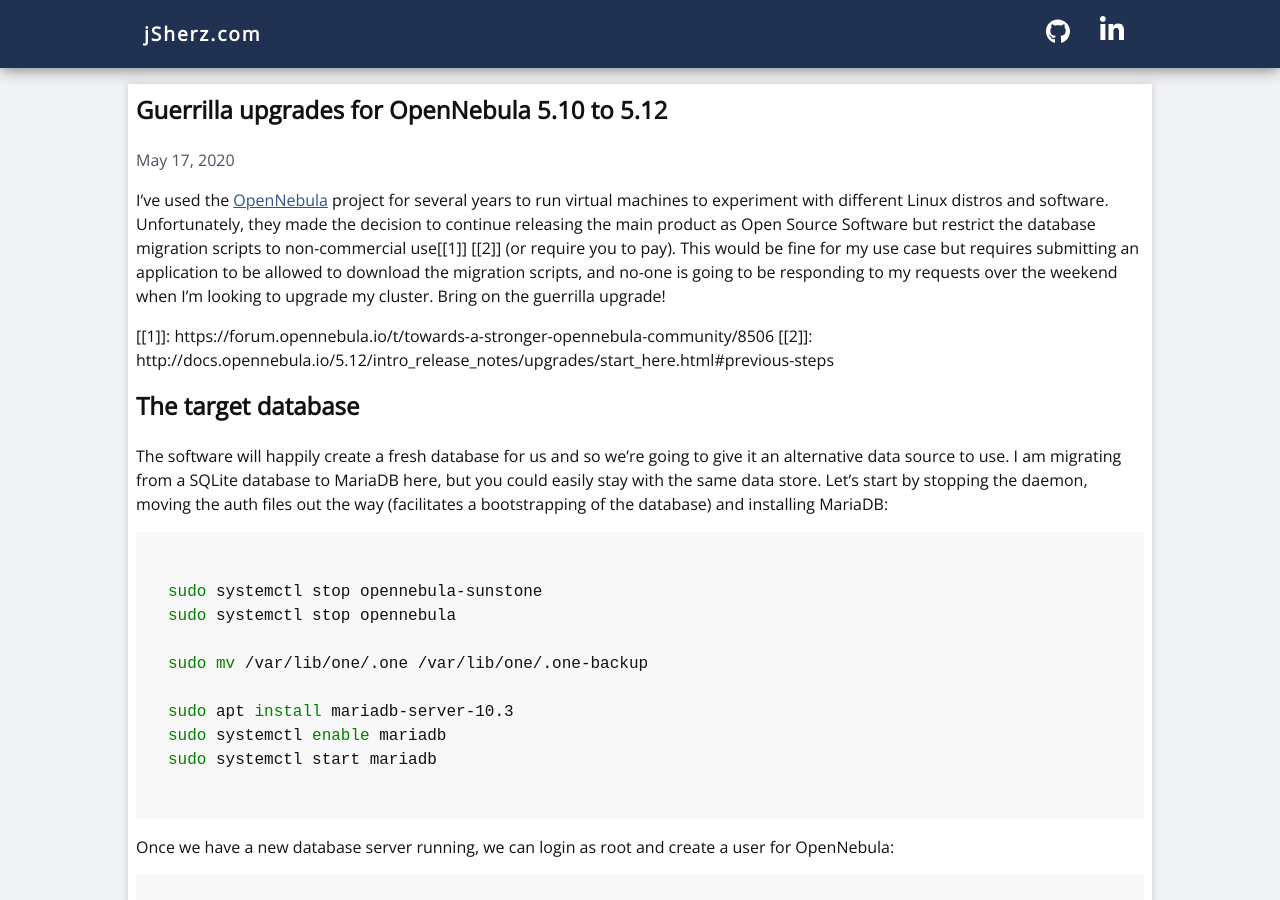
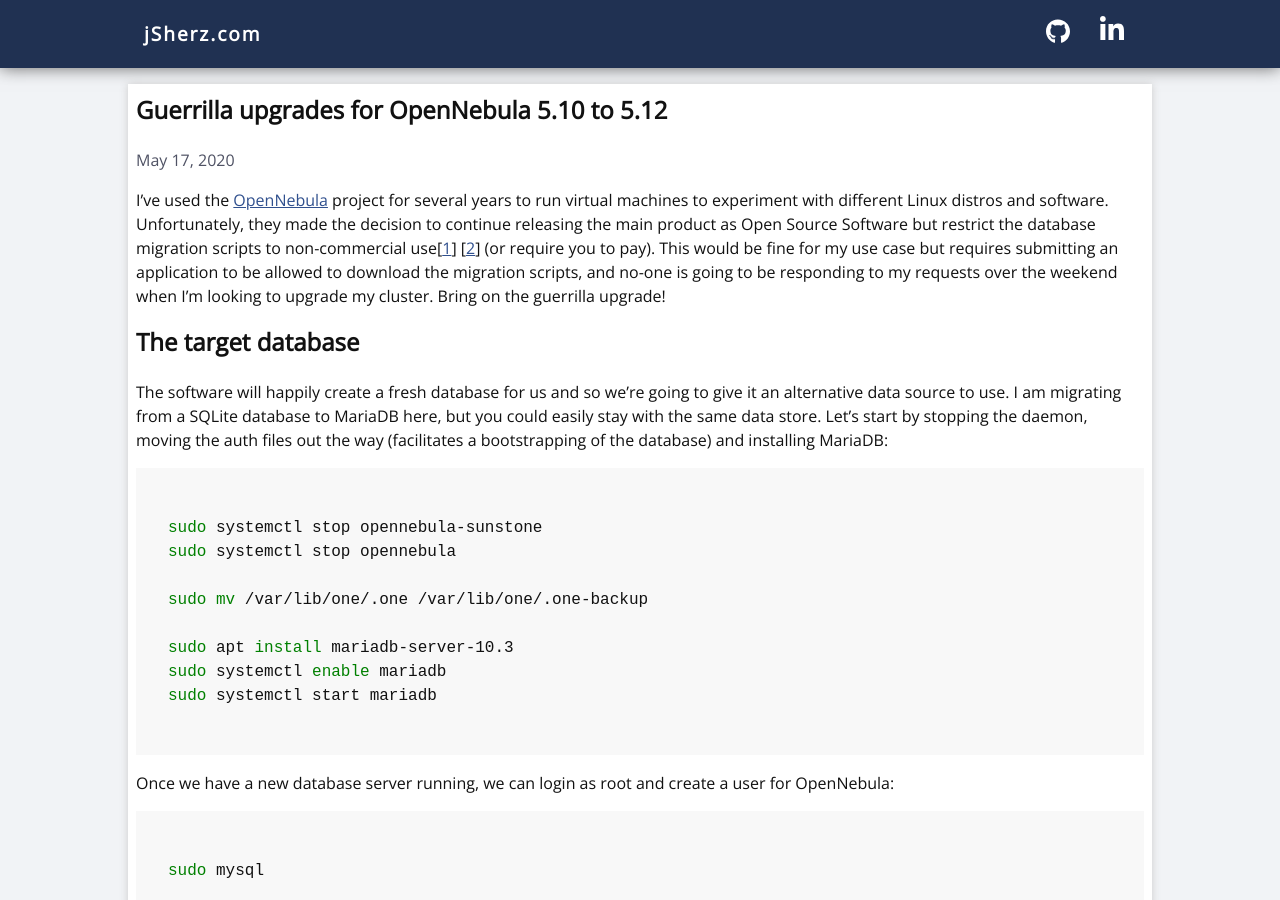
Before and after one commit to jSherz/jsj-blog, a Jekyll site: the page built from _posts/2020-10-10-guerilla-upgrades-for-open-nebula-5-10.markdown, in a window 1280 px wide and 900 px high. Built offline with Jekyll 4.4.1, drawn with Linux system fonts in a browser that asks for light colours; comment, search, counter and statistics services are not loaded.

Commit message:
Fix links.

```diff
--- a/_posts/2020-10-10-guerilla-upgrades-for-open-nebula-5-10.markdown
+++ b/_posts/2020-10-10-guerilla-upgrades-for-open-nebula-5-10.markdown
@@ -12,15 +12,15 @@
 I've used the [OpenNebula] project for several years to run virtual machines to
 experiment with different Linux distros and software. Unfortunately, they made
 the decision to continue releasing the main product as Open Source Software but
-restrict the database migration scripts to non-commercial use[\[1\]] [\[2\]] (or
+restrict the database migration scripts to non-commercial use\[[1]\] \[[2]\] (or
 require you to pay). This would be fine for my use case but requires submitting
 an application to be allowed to download the migration scripts, and no-one is
 going to be responding to my requests over the weekend when I'm looking to
 upgrade my cluster. Bring on the guerrilla upgrade!
 
 [OpenNebula]: https://www.opennebula.io
-[\[1\]]: https://forum.opennebula.io/t/towards-a-stronger-opennebula-community/8506
-[\[2\]]: http://docs.opennebula.io/5.12/intro_release_notes/upgrades/start_here.html#previous-steps
+[1]: https://forum.opennebula.io/t/towards-a-stronger-opennebula-community/8506
+[2]: http://docs.opennebula.io/5.12/intro_release_notes/upgrades/start_here.html#previous-steps
 
 ## The target database
 
```
